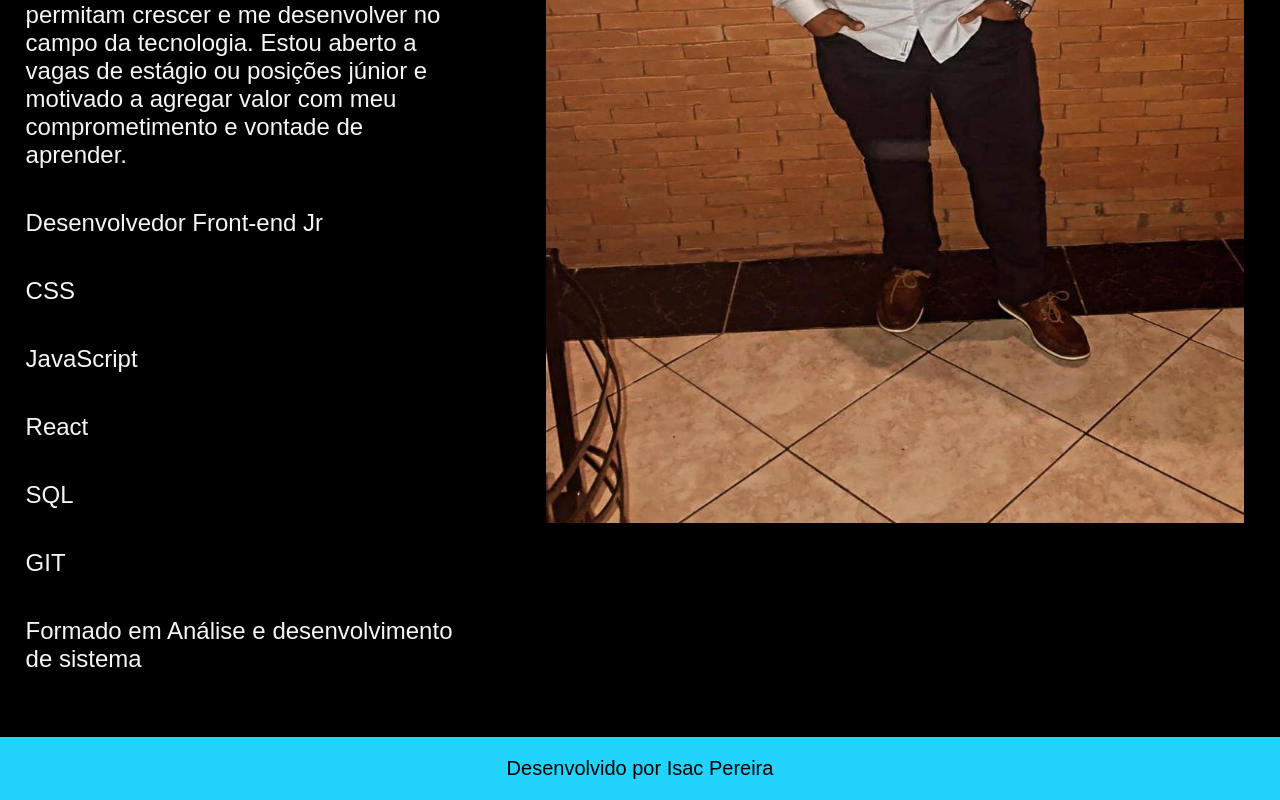
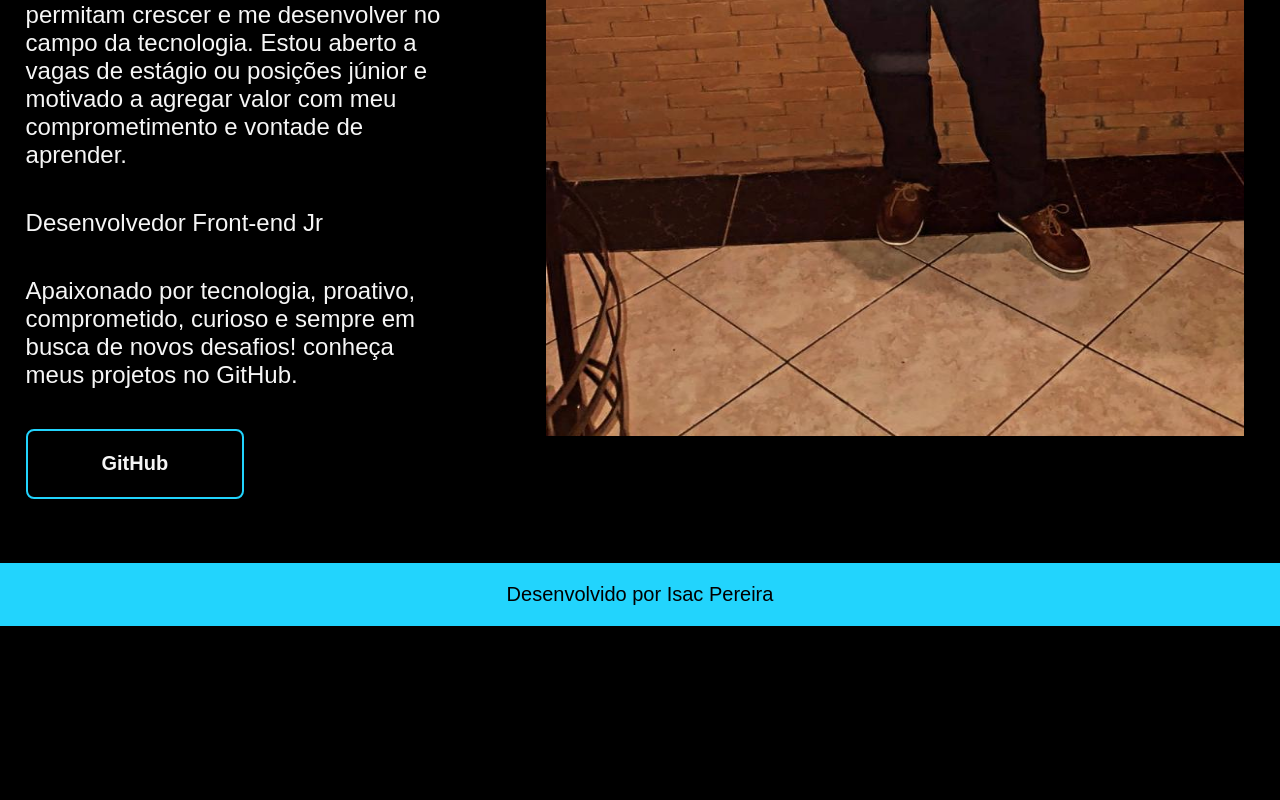
Before and after one commit to IsacPereirap/portfolio, a plain HTML site: page about.html in a window 1280 px wide. Shown: the part 785-1585 px from the top of the page. After the commit the page ends 1411 px from the top, so only its background shows below. Drawn offline with nearby package versions, Linux system fonts and the light colour scheme.

Commit message:
estilização pagina sobre mim e currículo

```diff
--- a/about.html
+++ b/about.html
@@ -18,17 +18,13 @@
     <main class="apresentacao">
         <section class="apresentacao__conteudo">
             <h1 class="apresentacao__conteudo__texto">Sobre mim</h1>
-            <p class="apresentacao__conteudo__texto">Sou um desenvolvedor Jr apaixonado por tecnologia e em constante aprendizado. Recentemente, me formei em análise e desenvolvimento de sistemas e adquiri habilidades em Html 5, CSS, JavaScipt, React, SQL e ferramentas Git, frameworks. Tenho me dedicado a estudar e praticar através de projetos pessoais e cursos online, com o objetivo de desenvolver minhas habilidades em desenvolvimento web, front-end e back-end, com intuito de me tornar um programador Full stack.
+            <p class="apresentacao__conteudo__texto">Sou um desenvolvedor Jr apaixonado por tecnologia e em constante aprendizado. Recentemente, me formei em análise e desenvolvimento de sistemas e adquiri habilidades em Html 5, CSS, JavaScipt, React, SQL, ferramentas Git, frameworks. Tenho me dedicado a estudar e praticar através de projetos pessoais e cursos online, com o objetivo de desenvolver minhas habilidades em desenvolvimento web, front-end e back-end, com intuito de me tornar um programador Full stack.
                 Estou em busca de uma oportunidade para aplicar meu conhecimento, aprender com profissionais mais experientes e contribuir para projetos reais. Tenho facilidade em trabalhar em equipe, sou autodidata e estou sempre buscando novos desafios que me permitam crescer e me desenvolver no campo da tecnologia.
                 Estou aberto a vagas de estágio ou posições júnior e motivado a agregar valor com meu comprometimento e vontade de aprender.</p>
             <p class="apresentacao__conteudo__texto">Desenvolvedor Front-end Jr</p>
-            <p class="apresentacao__conteudo__texto">  CSS</p>
-            <p class="apresentacao__conteudo__texto">  JavaScript</p>
-            <p class="apresentacao__conteudo__texto">  React</p>
-            <p class="apresentacao__conteudo__texto">  SQL</p>
-            <p class="apresentacao__conteudo__texto">  GIT</p>
-            <p class="apresentacao__conteudo__texto"> Formado em Análise e desenvolvimento de sistema</p>
-
+            <p class="apresentacao__conteudo__texto"> Apaixonado por tecnologia, proativo, comprometido, curioso e sempre em busca de novos desafios!
+                conheça meus projetos no GitHub.</p>
+            <a class ="apresentacao__links__github" href= "https://github.com/IsacPereirap" target="_blank">GitHub</a>
         </section>
 
 
--- a/styles/style.css
+++ b/styles/style.css
@@ -80,6 +80,22 @@ justify-content: space-between;
 align-items: center;
 gap: 2rem;
 
+}
+
+.apresentacao__links__github{
+    display: flex;
+    justify-content: center;
+    gap: 1rem;
+    border: 2px solid var(--cor-terciaria);
+    width: 50%;
+    text-align: center;
+    border-radius: 8px;
+    font-size: 1.25rem;
+    font-weight: 600;
+    padding: 21.5px 0;
+    text-decoration:none;
+    color: var(--cor-secundaria);
+    font-family: var(--fonte-secundaria);
 }
 
 .apresentacao__links__subtitulo {
```
Also changed, not shown: curriculo.html (+1 -1 lines).
